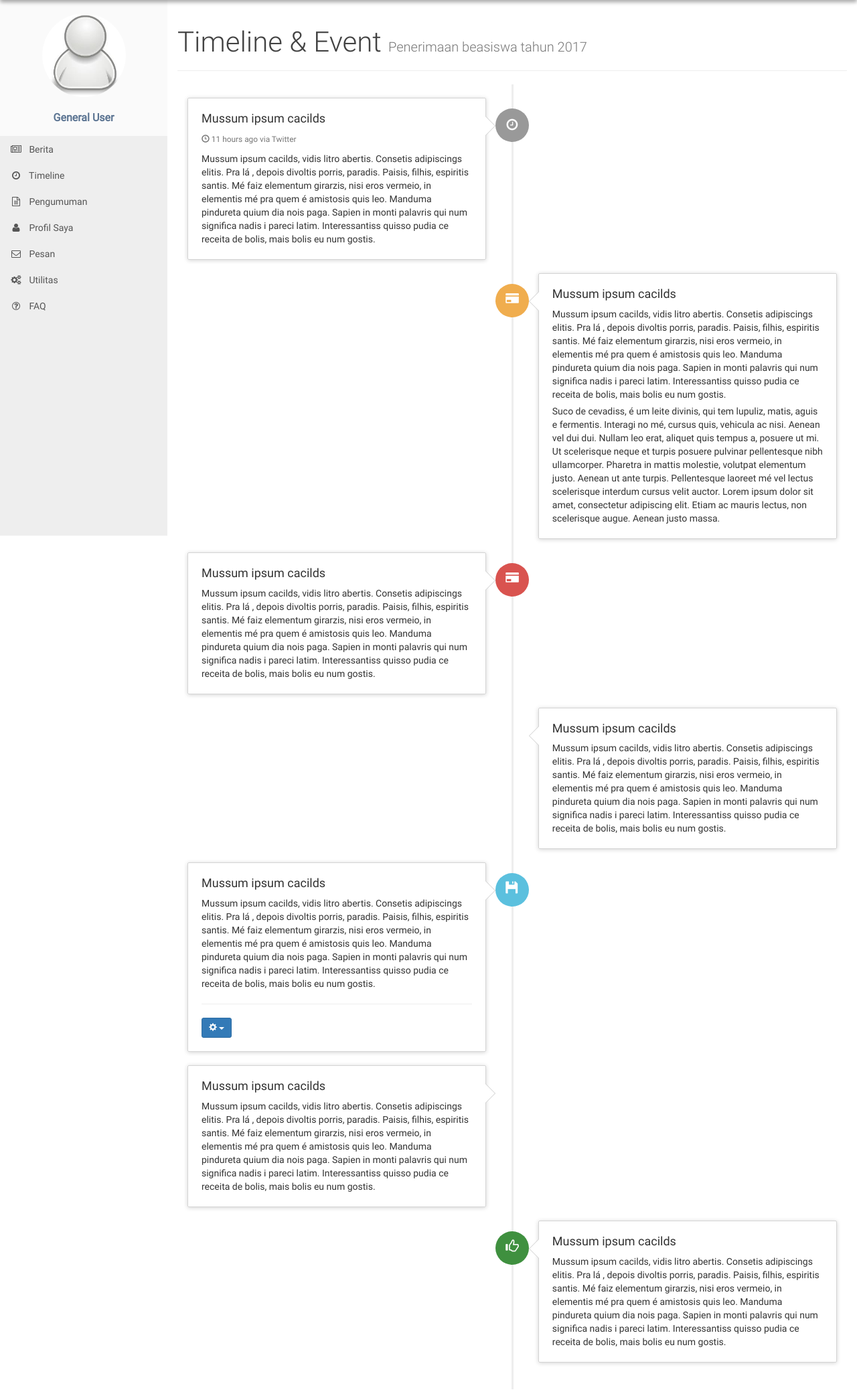
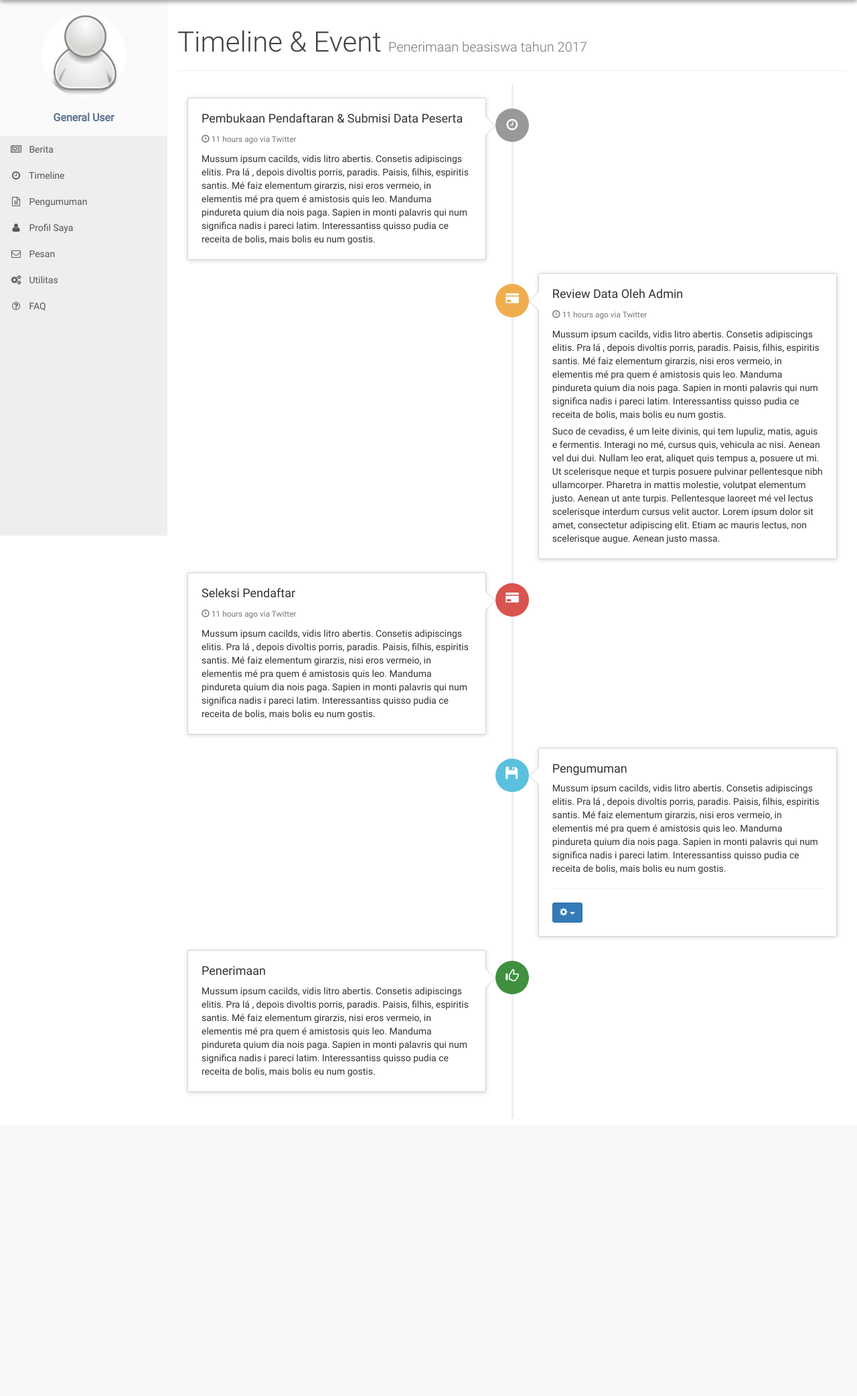
Before and after one commit to fikrikhaidir/beafuzzy-web, a Django app: template templates/dash/dash_timeline.html in a window 1280 px wide. Shown: the part 58-2143 px from the top of the page at 67% size. After the commit the page ends 1690 px from the top, so only its background shows below. Run offline with Django 3.2, Linux system fonts and the light colour scheme; the template is opened without the code that fills it, so the values that code supplies are empty; some libraries are stand-ins or nearby versions.

Commit message:
working with timeline

```diff
--- a/templates/dash/dash_timeline.html
+++ b/templates/dash/dash_timeline.html
@@ -17,7 +17,7 @@
           <div class="timeline-badge"><i class="fa fa-clock-o"></i></div>
           <div class="timeline-panel">
             <div class="timeline-heading">
-              <h4 class="timeline-title">Mussum ipsum cacilds</h4>
+              <h4 class="timeline-title">Pembukaan Pendaftaran & Submisi Data Peserta</h4>
               <p><small class="text-muted"><i class="glyphicon glyphicon-time"></i> 11 hours ago via Twitter</small></p>
             </div>
             <div class="timeline-body">
@@ -30,7 +30,8 @@
           <div class="timeline-badge warning"><i class="glyphicon glyphicon-credit-card"></i></div>
           <div class="timeline-panel">
             <div class="timeline-heading">
-              <h4 class="timeline-title">Mussum ipsum cacilds</h4>
+              <h4 class="timeline-title">Review Data Oleh Admin</h4>
+              <p><small class="text-muted"><i class="glyphicon glyphicon-time"></i> 11 hours ago via Twitter</small></p>
             </div>
             <div class="timeline-body">
               <p>Mussum ipsum cacilds, vidis litro abertis. Consetis adipiscings elitis. Pra lá , depois divoltis porris, paradis. Paisis, filhis, espiritis santis. Mé faiz elementum girarzis, nisi eros vermeio, in elementis mé pra quem é amistosis quis leo. Manduma pindureta quium dia nois paga. Sapien in monti palavris qui num significa nadis i pareci latim. Interessantiss quisso pudia ce receita de bolis, mais bolis eu num gostis.</p>
@@ -43,28 +44,21 @@
           <div class="timeline-badge danger"><i class="glyphicon glyphicon-credit-card"></i></div>
           <div class="timeline-panel">
             <div class="timeline-heading">
-              <h4 class="timeline-title">Mussum ipsum cacilds</h4>
+              <h4 class="timeline-title">Seleksi Pendaftar</h4>
+              <p><small class="text-muted"><i class="glyphicon glyphicon-time"></i> 11 hours ago via Twitter</small></p>
             </div>
             <div class="timeline-body">
               <p>Mussum ipsum cacilds, vidis litro abertis. Consetis adipiscings elitis. Pra lá , depois divoltis porris, paradis. Paisis, filhis, espiritis santis. Mé faiz elementum girarzis, nisi eros vermeio, in elementis mé pra quem é amistosis quis leo. Manduma pindureta quium dia nois paga. Sapien in monti palavris qui num significa nadis i pareci latim. Interessantiss quisso pudia ce receita de bolis, mais bolis eu num gostis.</p>
             </div>
           </div>
         </li>
+
+
         <li class="timeline-inverted">
-          <div class="timeline-panel">
-            <div class="timeline-heading">
-              <h4 class="timeline-title">Mussum ipsum cacilds</h4>
-            </div>
-            <div class="timeline-body">
-              <p>Mussum ipsum cacilds, vidis litro abertis. Consetis adipiscings elitis. Pra lá , depois divoltis porris, paradis. Paisis, filhis, espiritis santis. Mé faiz elementum girarzis, nisi eros vermeio, in elementis mé pra quem é amistosis quis leo. Manduma pindureta quium dia nois paga. Sapien in monti palavris qui num significa nadis i pareci latim. Interessantiss quisso pudia ce receita de bolis, mais bolis eu num gostis.</p>
-            </div>
-          </div>
-        </li>
-        <li>
           <div class="timeline-badge info"><i class="glyphicon glyphicon-floppy-disk"></i></div>
           <div class="timeline-panel">
             <div class="timeline-heading">
-              <h4 class="timeline-title">Mussum ipsum cacilds</h4>
+              <h4 class="timeline-title">Pengumuman</h4>
             </div>
             <div class="timeline-body">
               <p>Mussum ipsum cacilds, vidis litro abertis. Consetis adipiscings elitis. Pra lá , depois divoltis porris, paradis. Paisis, filhis, espiritis santis. Mé faiz elementum girarzis, nisi eros vermeio, in elementis mé pra quem é amistosis quis leo. Manduma pindureta quium dia nois paga. Sapien in monti palavris qui num significa nadis i pareci latim. Interessantiss quisso pudia ce receita de bolis, mais bolis eu num gostis.</p>
@@ -84,21 +78,12 @@
             </div>
           </div>
         </li>
+
         <li>
-          <div class="timeline-panel">
-            <div class="timeline-heading">
-              <h4 class="timeline-title">Mussum ipsum cacilds</h4>
-            </div>
-            <div class="timeline-body">
-              <p>Mussum ipsum cacilds, vidis litro abertis. Consetis adipiscings elitis. Pra lá , depois divoltis porris, paradis. Paisis, filhis, espiritis santis. Mé faiz elementum girarzis, nisi eros vermeio, in elementis mé pra quem é amistosis quis leo. Manduma pindureta quium dia nois paga. Sapien in monti palavris qui num significa nadis i pareci latim. Interessantiss quisso pudia ce receita de bolis, mais bolis eu num gostis.</p>
-            </div>
-          </div>
-        </li>
-        <li class="timeline-inverted">
           <div class="timeline-badge success"><i class="glyphicon glyphicon-thumbs-up"></i></div>
           <div class="timeline-panel">
             <div class="timeline-heading">
-              <h4 class="timeline-title">Mussum ipsum cacilds</h4>
+              <h4 class="timeline-title">Penerimaan</h4>
             </div>
             <div class="timeline-body">
               <p>Mussum ipsum cacilds, vidis litro abertis. Consetis adipiscings elitis. Pra lá , depois divoltis porris, paradis. Paisis, filhis, espiritis santis. Mé faiz elementum girarzis, nisi eros vermeio, in elementis mé pra quem é amistosis quis leo. Manduma pindureta quium dia nois paga. Sapien in monti palavris qui num significa nadis i pareci latim. Interessantiss quisso pudia ce receita de bolis, mais bolis eu num gostis.</p>
```
Also changed, not shown: dashboard/models.py (+16 -0 lines), dashboard/migrations/0017_timeline.py (added), dashboard/migrations/0018_auto_20170122_0518.py (added).
